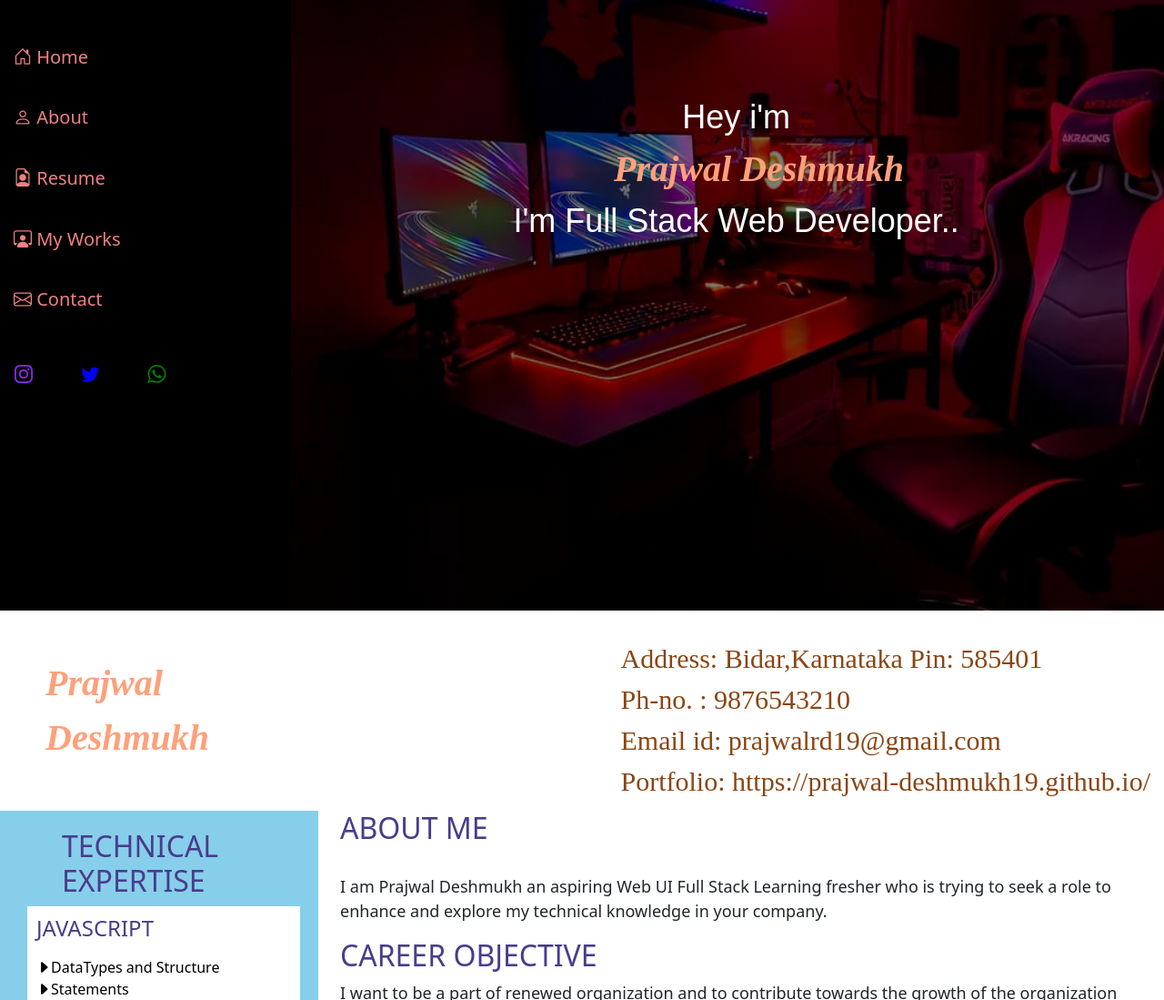
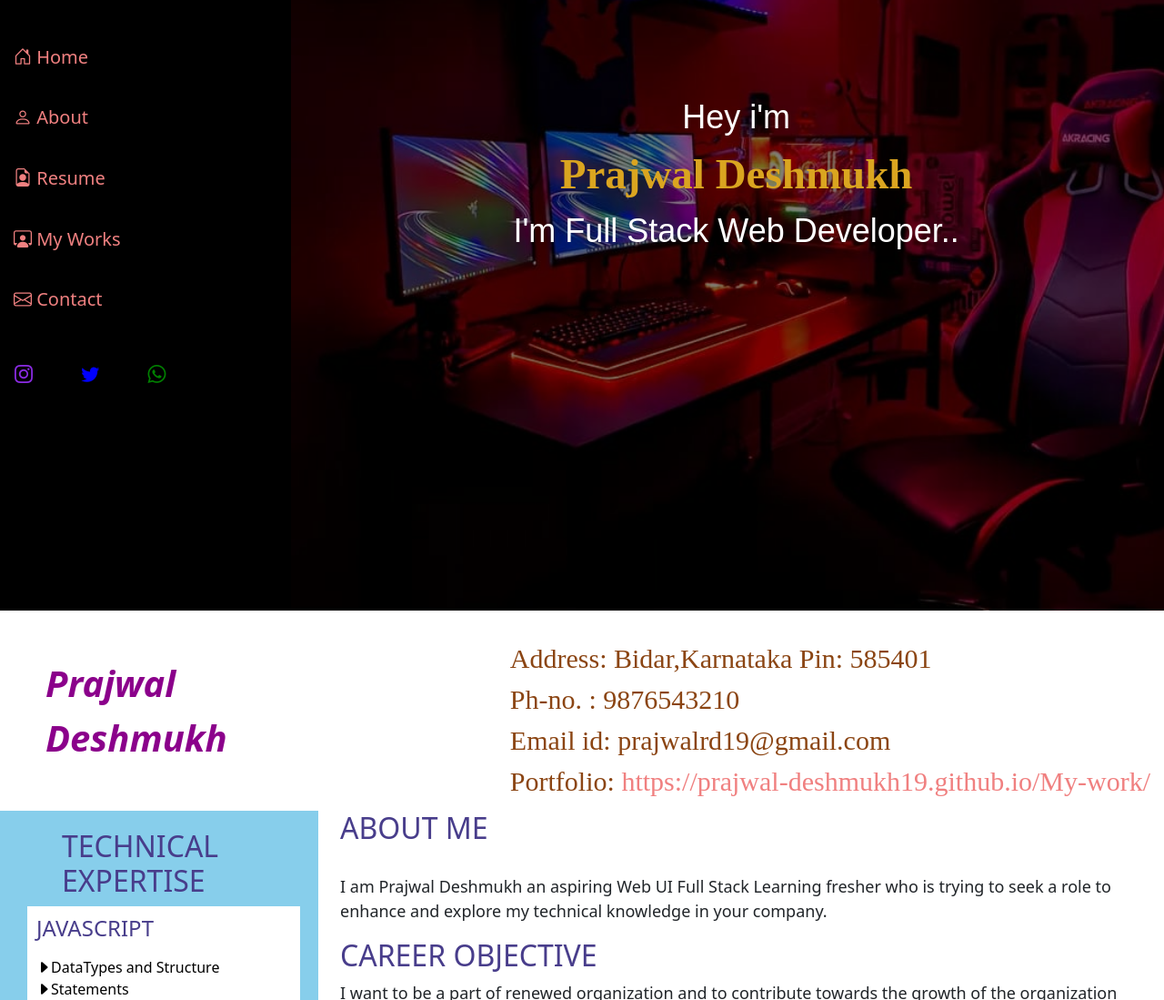
Before and after one commit to Prajwal-Deshmukh19/My-work, a website: page index.html in a window 1280 px wide. Shown: the part 129-1228 px from the top of the page at 91% size. Drawn offline with nearby package versions, Linux system fonts and the light colour scheme.

Commit message:
veersion-11
portfolio link
updated

```diff
--- a/index.html
+++ b/index.html
@@ -39,11 +39,12 @@ nav{
     background-color: black;
     color: white;
 }
-.name{
+.headername{
     font-size: 47px;
     font-weight: bold;
     font-family: italic;
     padding-bottom: 8px;
+    color: goldenrod;
 }
 .image{
     border-radius: 100%;
@@ -87,7 +88,7 @@ nav{
             margin-top: 50px;
             margin-left: 50px;
             font-size: 40px;
-            color: lightsalmon;
+            color:darkmagenta ;
             font-weight: bold;
             font-style: italic;
         }
@@ -176,7 +177,7 @@ nav{
         .btnn2{
             background-color: lightgreen;
             color: white;
-        width: 90px;
+            width: 90px;
             height: 40px;
             font-size: 20px;
             border-radius: 10px;
@@ -262,7 +263,7 @@ nav{
             </div>
             <div class="font">
                 Hey i'm<br>
-                <span class="name">Prajwal Deshmukh</span><br>
+                <span class="headername">Prajwal Deshmukh</span><br>
                 I'm Full Stack Web Developer..
                 </div>
          </div>
@@ -278,7 +279,7 @@ nav{
         <span>Address: Bidar,Karnataka Pin: 585401</span><br>
         <span>Ph-no. : 9876543210</span><br>
         <span>Email id: prajwalrd19@gmail.com</span><br>
-        <span>Portfolio: <a>https://prajwal-deshmukh19.github.io/</a></span>
+        <span>Portfolio: <a href="https://prajwal-deshmukh19.github.io/My-work/">https://prajwal-deshmukh19.github.io/My-work/</a></span>
     </div>
     </div>
 
```
